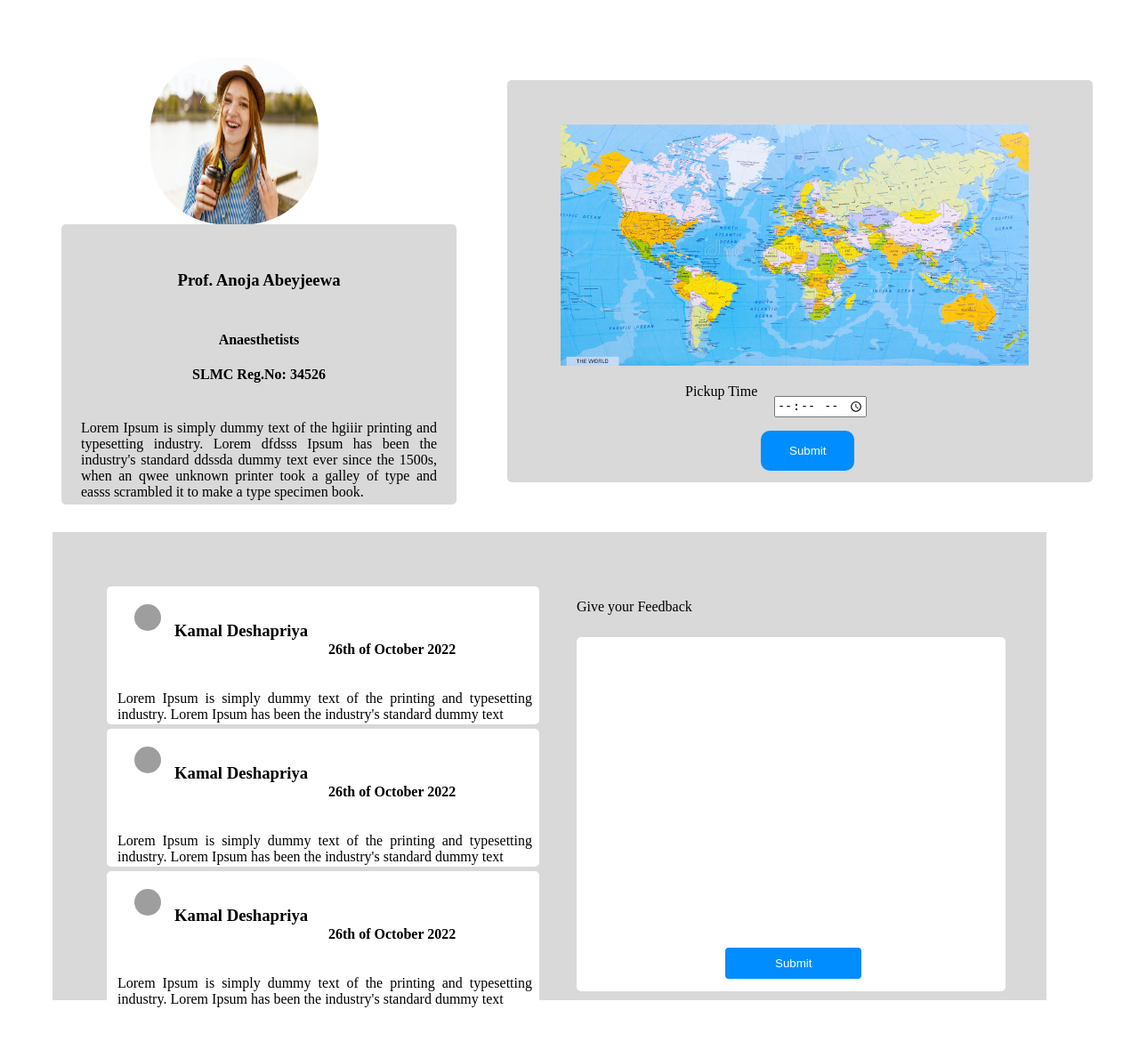
After one commit to Aura-Community-Health-Net/Aura-Community-Healthy-Net, a PHP site: page /views/consumer-dashboard-services-care-rider-requests.php in a window 1280 px wide. The commit adds this page. Shown: the whole page at 89% size. Run offline with PHP 8.4, Linux system fonts and the light colour scheme; grey boxes are pictures that could not be loaded.

Commit message:
feat/care-rider-dashboard

```diff
--- a/layouts/consumer-dashboard-layout.php
+++ b/layouts/consumer-dashboard-layout.php
@@ -91,7 +91,7 @@
                         <span class="navtitle">Food Products</span>
                     </a>
 
-                    <a href="#" class="navbtn sub__navbtn navbtn--link">
+                    <a href="/consumer-dashboard/services/care-rider" class="navbtn sub__navbtn navbtn--link">
                         <span class="nav-icon"><i class="fa-solid fa-car"></i></span>
                         <span class="navtitle">Care Rider</span>
                     </a>
@@ -103,7 +103,7 @@
 
             <li>
                 <a href="/consumer-dashboard/analytics">
-                    <button class="navbtn" <?php echo $active_link === 'dashboard' ? 'active' : '' ?>">
+                    <button class="navbtn" <?php echo $active_link === 'analytics' ? 'active' : '' ?>">
                     <span class="nav-icon"><i class="fa-solid fa-chart-line"></i></span>
                     <span class="nav-title">Analytics</span>
                     </button>
--- /dev/null
+++ b/views/consumer-dashboard-services-care-rider-requests.php
@@ -0,0 +1,89 @@
+<head>
+    <link rel="stylesheet" href="/assets/css/pages/consumer-dashboard-services-care-rider-requests.css">
+
+</head>
+<div class="consumer-dashboard-doctor-profile">
+    <div class="consumer-dashboard-doctor-profile__top">
+        <table >
+            <tr>
+                <td>
+                    <div class="consumer-dashboard-doctor-profile__top__left">
+                        <img src="/assets/images/profilepic1.jpg">
+                        <div class="consumer-dashboard-doctor-profile__top__left__data">
+                            <h3><b>Prof. Anoja Abeyjeewa</b></h3><br>
+                            <h4>Anaesthetists</h4>
+                            <h4>SLMC Reg.No: 34526</h4>
+                            <p>Lorem Ipsum is simply dummy text of the hgiiir
+                                printing and typesetting industry. Lorem dfdsss
+                                Ipsum has been the industry's standard ddssda
+                                dummy text ever since the 1500s, when an qwee
+                                unknown printer took a galley of type and easss
+                                scrambled it to make a type specimen book.</p>
+                        </div>
+                    </div>
+                </td>
+                <td>
+                    <div class="consumer-dashboard-doctor-profile__top__right">
+
+                            <img src="/assets/images/reqest-map.jpg  ">
+
+                        <div class="consumer-dashboard-doctor-profile__top__right__location">
+                            <p>Pickup Time</p>
+                            <form action="" class="form-item--search">
+                                <div class="search-bar">
+                                    <input type="Time" placeholder="Search Product..." name="time">
+
+                                </div>
+                                <button>Submit</button>
+                            </div>
+                        </div>
+
+                    </div>
+                </td>
+            </tr>
+        </table>
+    </div>
+    <div class="consumer-dashboard-doctor-profile__bottom">
+        <table>
+            <tr>
+                <td>
+                    <div class="consumer-dashboard-doctor-profile__bottom__left">
+                        <div class="consumer-dashboard-doctor-profile__bottom__left__data">
+                            <img src="/assets/images/profilepic3.jpg">
+                            <h3><b>Kamal Deshapriya</b></h3>
+                            <h4>26th of October 2022</h4>
+                            <p>Lorem Ipsum is simply dummy text of the printing
+                                and typesetting industry. Lorem Ipsum has been
+                                the industry's standard dummy text  </p>
+                        </div>
+                        <div class="consumer-dashboard-doctor-profile__bottom__left__data">
+                            <img src="/assets/images/profilepic3.jpg">
+                            <h3><b>Kamal Deshapriya</b></h3>
+                            <h4>26th of October 2022</h4>
+                            <p>Lorem Ipsum is simply dummy text of the printing
+                                and typesetting industry. Lorem Ipsum has been
+                                the industry's standard dummy text  </p>
+                        </div>
+                        <div class="consumer-dashboard-doctor-profile__bottom__left__data">
+                            <img src="/assets/images/profilepic3.jpg">
+                            <h3><b>Kamal Deshapriya</b></h3>
+                            <h4>26th of October 2022</h4>
+                            <p>Lorem Ipsum is simply dummy text of the printing
+                                and typesetting industry. Lorem Ipsum has been
+                                the industry's standard dummy text  </p>
+                        </div>
+                    </div>
+                </td>
+                <td>
+                    <div class="consumer-dashboard-doctor-profile__bottom__right">
+                        <p>Give your Feedback</p>
+                        <div class="consumer-dashboard-doctor-profile__bottom__right__feedback">
+                            <button>Submit</button>
+                        </div>
+                    </div>
+                </td>
+            </tr>
+        </table>
+
+    </div>
+</div>
```
Also changed, not shown: controllers/AnalyticsController.php (+26 -0 lines), controllers/CareRiderController.php (added, +59 -0 lines), public/index.php (+8 -5 lines), views/care-rider-dashboard-timeslots.php (+9 -6 lines), views/consumer-dashboard-analytics.php (added, +19 -0 lines), views/consumer-dashboard-services-care-rider.php (added, +138 -0 lines), public/assets/css/main.css, public/assets/css/pages/consumer-dashboard-services-care-rider-requests.css (added), public/assets/css/pages/consumer-dashboard-services-care-rider.css (added), public/assets/images/consumer-analytics-down.png (added), public/assets/images/consumer-analytics.png (added), public/assets/images/reqest-map.jpg (added).
